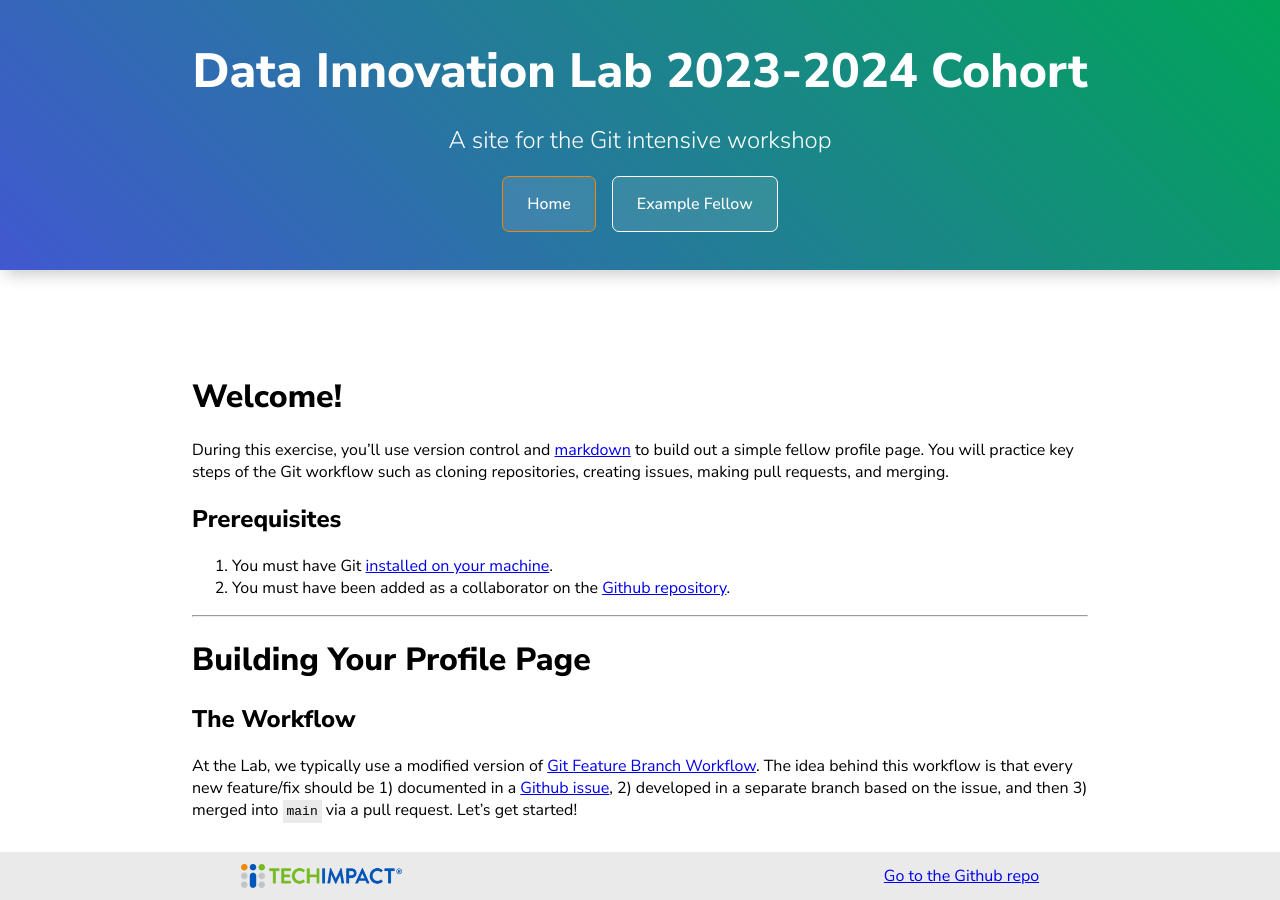
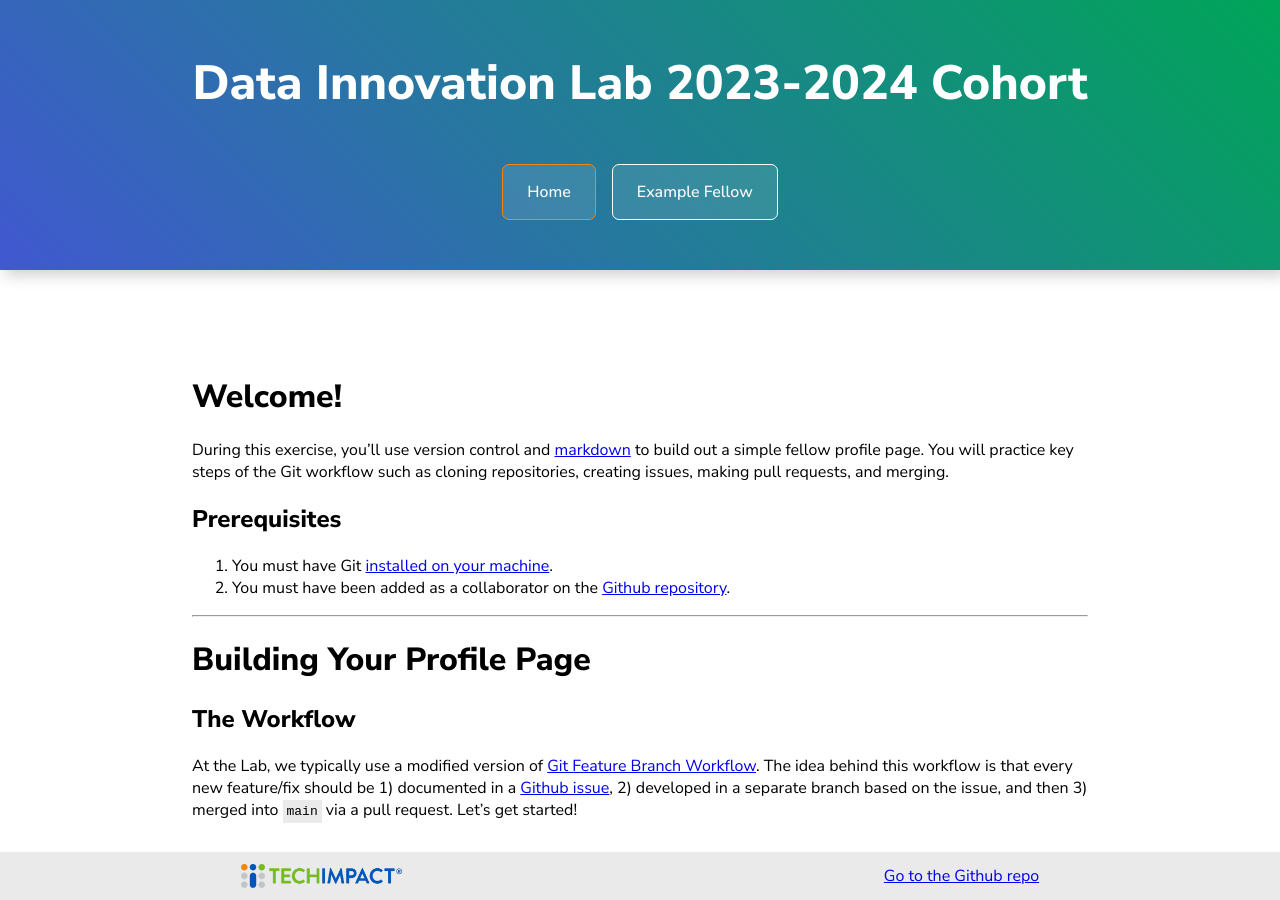
Before and after one commit to de-data-lab/learning-git-23, a Jekyll site: the page built from docs/index.markdown, in a window 1280 px wide and 900 px high. Built offline with Jekyll 4.4.1, drawn with Linux system fonts in a browser that asks for light colours.

Commit message:
update banner

```diff
--- a/docs/_includes/banner.html
+++ b/docs/_includes/banner.html
@@ -1,6 +1,5 @@
 <div class="banner">
-    <h1>Data Innovation Lab 2023-2024 Cohort</h1>
-    <h2>A site for the Git intensive workshop</h2>
+    <h1 style="margin-bottom:3rem">Data Innovation Lab 2023-2024 Cohort</h1>
     <div class="cards">
         {% if page.title == "home" %}
         <a class="card active" href="{{site.baseurl}}/">Home</a>
```
